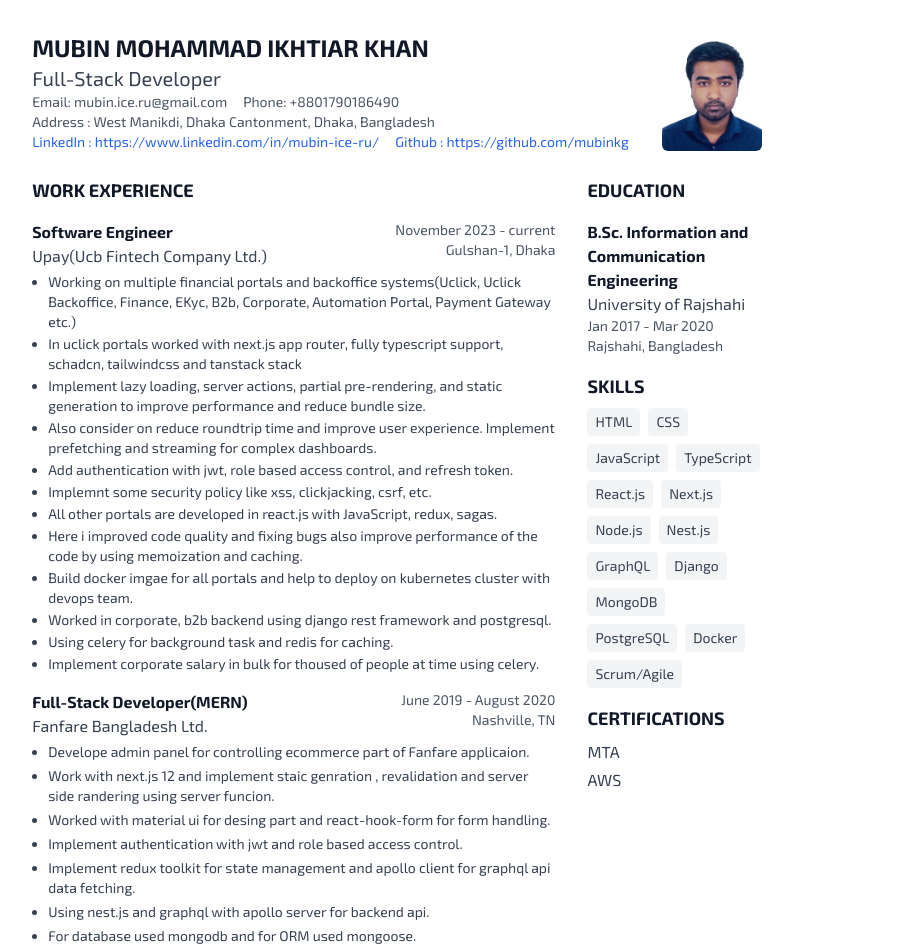
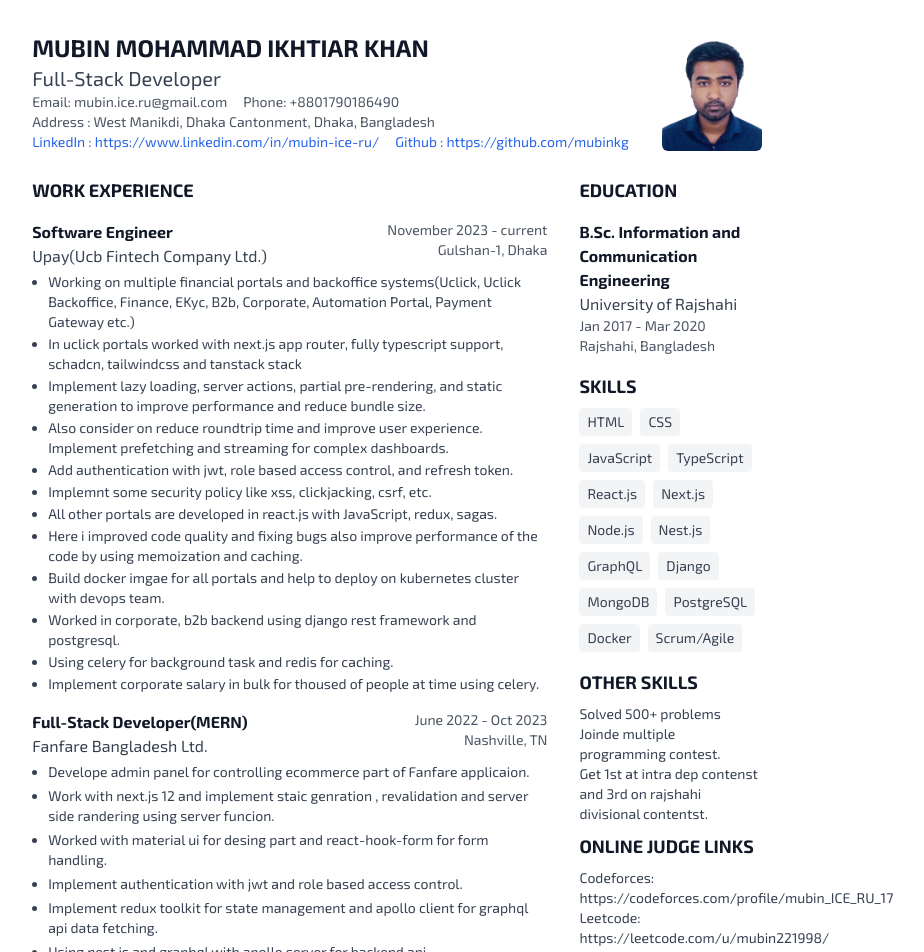
Before and after one commit to mubinkg/next-yt, a Next.js app: page /resume1 in a window 1280 px wide. Shown: the top 952 px of the page, without its empty margins (243-1167 px from the left). Built offline with nearby package versions, Linux system fonts and the light colour scheme.

Commit message:
udpate resume

```diff
--- a/app/_components/Certificate.tsx
+++ b/app/_components/Certificate.tsx
@@ -3,10 +3,20 @@ import React from 'react'
 const Certificate = () => {
     return (
         <div>
-            <h2 className="text-lg font-bold text-gray-900 mb-2">CERTIFICATIONS</h2>
-            <div className="space-y-1 text-gray-700">
-                <div>MTA</div>
-                <div>AWS</div>
+            <h2 className="text-lg font-bold text-gray-900 mb-2">OTHER SKILLS</h2>
+            <div className="list-disc list-outside text-sm text-gray-700 space-y-0.5">
+                <ul>
+                    <li>Solved 500+ problems</li>
+                    <li>Joinde multiple programming contest.</li>
+                    <li>Get 1st at intra dep contenst and 3rd on rajshahi divisional contentst.</li>
+                </ul>
+            </div>
+            <h2 className="text-lg font-bold text-gray-900 my-2">ONLINE JUDGE LINKS</h2>
+            <div className="list-disc list-outside text-sm text-gray-700 space-y-0.5">
+                <ul>
+                    <li>Codeforces: <a href="https://codeforces.com/profile/mubin_ICE_RU_17" target="_blank" rel="noopener noreferrer">https://codeforces.com/profile/mubin_ICE_RU_17</a></li>
+                    <li>Leetcode: <a href="https://leetcode.com/u/mubin221998/" target="_blank" rel="noopener noreferrer">https://leetcode.com/u/mubin221998/</a></li>
+                </ul>
             </div>
         </div>
     )
--- a/app/_components/ExperienceTwo.tsx
+++ b/app/_components/ExperienceTwo.tsx
@@ -9,7 +9,7 @@ const ExperienceTwo = () => {
                     <div className="text-gray-700">Fanfare Bangladesh Ltd.</div>
                 </div>
                 <div className="text-right text-gray-600 text-sm">
-                    <div>June 2019 - August 2020</div>
+                    <div>June 2022 - Oct 2023</div>
                     <div>Nashville, TN</div>
                 </div>
             </div>
```
